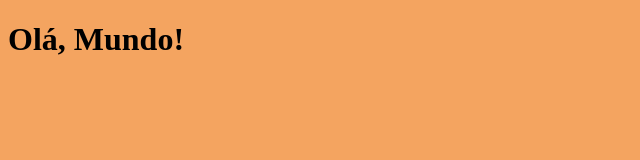
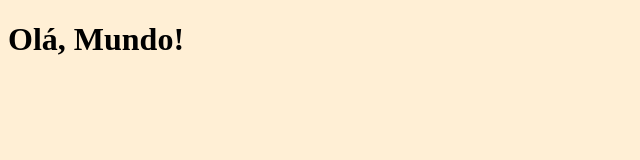
Before and after one commit to Brixx04/projeto_website, a plain HTML site: page index.html in a window 1280 px wide. Shown: the whole page, without its empty margins (0-640 px from the left). Drawn offline with Linux system fonts and the light colour scheme.

Commit message:
segundo commit

```diff
--- a/css/style.css
+++ b/css/style.css
@@ -1,3 +1,3 @@
 body {
-    background-color: sandybrown
+    background-color: papayawhip
 }
```
